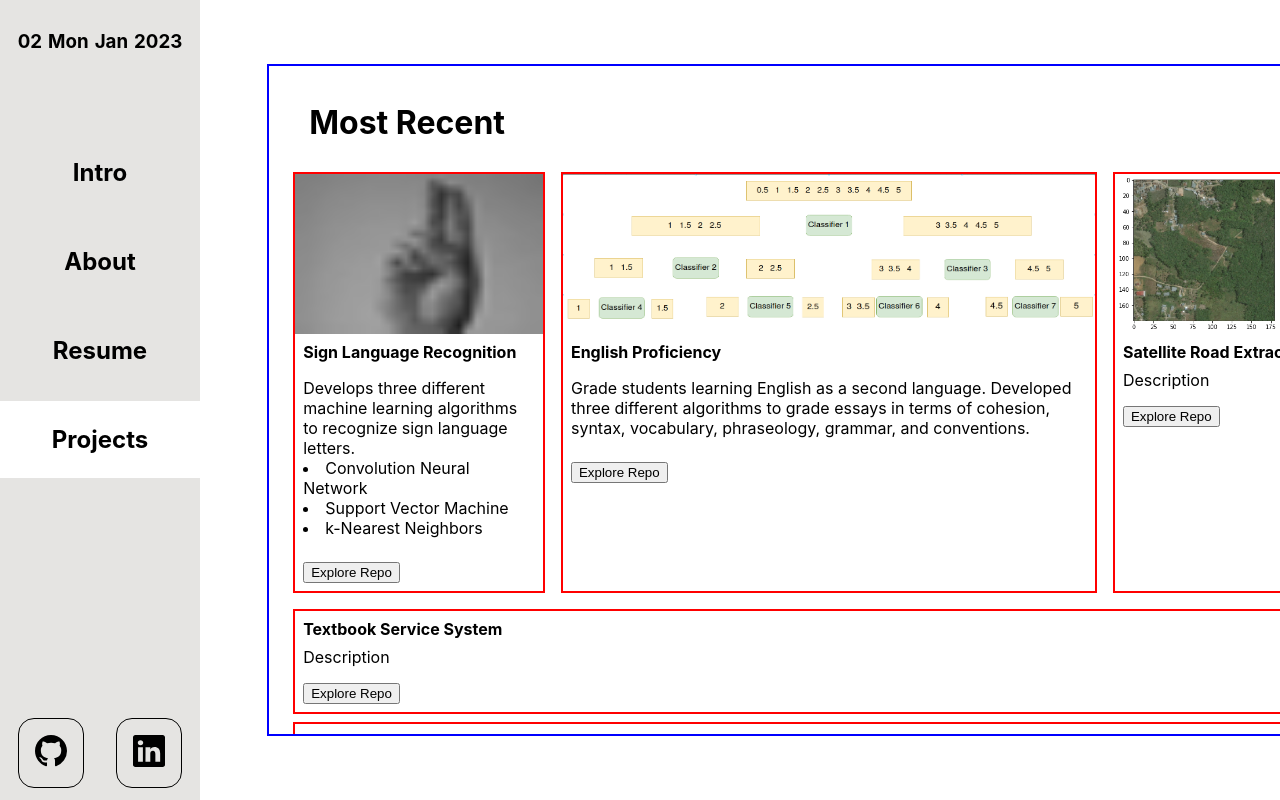
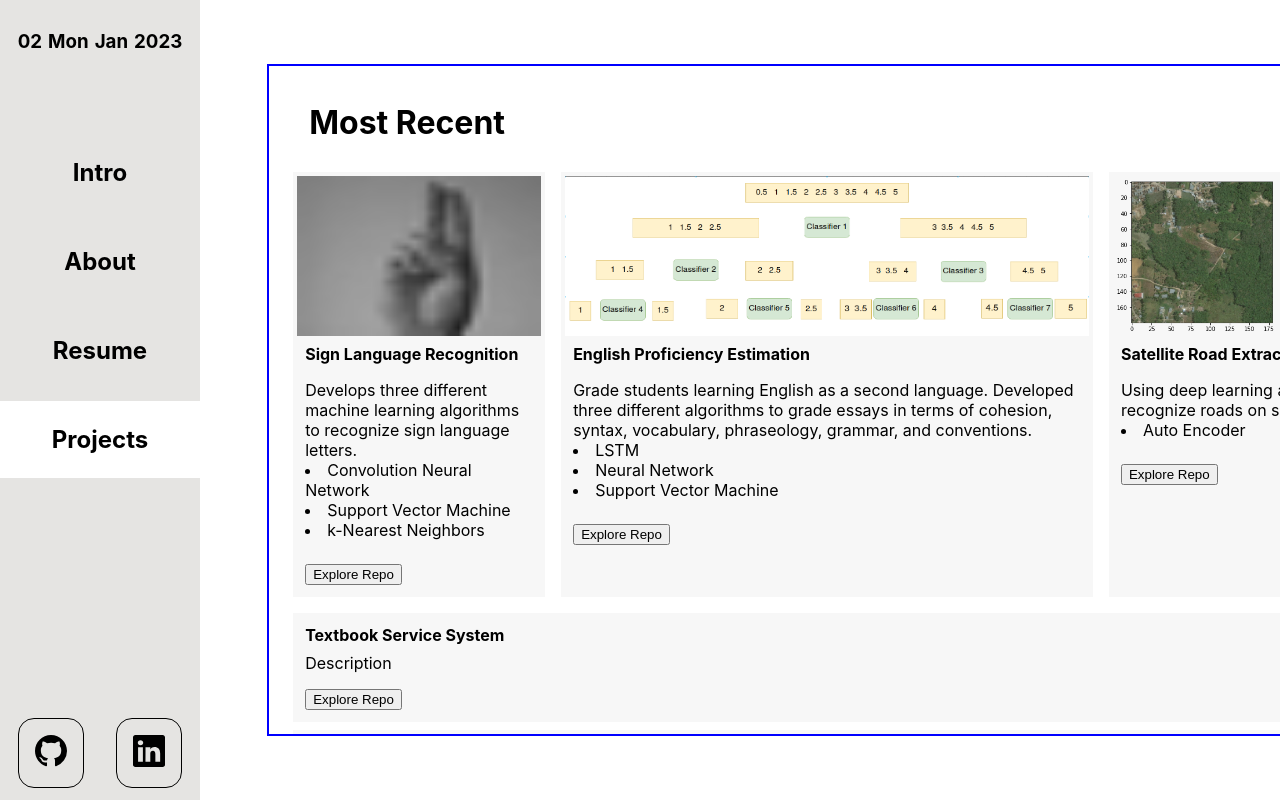
Before and after one commit to SpyridonKaperonis/012023, a React (Create React App) app: page /projects in a window 1280 px wide. Shown: the top 800 px of the page. Built offline with nearby package versions, Linux system fonts and the light colour scheme.

Commit message:
adds content into projects.js

```diff
--- a/src/App.js
+++ b/src/App.js
@@ -22,14 +22,12 @@ export default function App() {
           <NavBar date={DateTime}/>
         </div>
         <div style={styles.scrollviewContainer}>
-
             <Routes>
               <Route exact path='/' element={<Intro/>} />
               <Route path='/about' element={<About/>} />
               <Route path='/resume' element={<Resume/>} />
               <Route path='/projects' element={<Projects/>} />
             </Routes>
-
         </div>
       </div>
     </Router>
@@ -72,8 +70,9 @@ const styles = {
   scrollviewContainer: {
     display: 'flex',
     flexDirection: 'row',
-    overflowY :'scroll',
-    overflowX:'hidden',
+    overflow: 'scroll',
+    overflowY :'auto',
+    overflowX:'auto',
     position: 'relative',
     marginTop: '8vh',
     marginBottom: '8vh',
--- a/src/pages/projects.js
+++ b/src/pages/projects.js
@@ -29,10 +29,13 @@ export const Projects = () => {
             </div>
         <div style={styles.card}>
             <GithubCard
-              title={'English Proficiency'}
+              title={'English Proficiency Estimation'}
               text={<p>Grade students learning English as a second language.
                 Developed three different algorithms to grade essays in terms of cohesion,
-                syntax, vocabulary, phraseology, grammar, and conventions. </p>}
+                syntax, vocabulary, phraseology, grammar, and conventions.
+                <li>LSTM</li>
+                <li>Neural Network</li>
+                <li>Support Vector Machine</li></p>}
               image={tree}
               image_={true}
               />
@@ -40,7 +43,9 @@ export const Projects = () => {
         <div style={styles.card}>
             <GithubCard
               title={'Satellite Road Extraction'}
-              text={'Description'}
+              text={<p>Using deep learning algorithm to recognize roads on satellite imagery.
+                <li>Auto Encoder</li>
+              </p>}
               image={roadExtraction}
               image_={true}
               />
@@ -77,7 +82,8 @@ const styles = {
     display: 'flex',
     flexDirection: 'column',
     margin: '1vh',
-    border:'2px solid red',
+    padding: '0.5vh',
+    backgroundColor: '#f7f7f7'
   },
 
 
```
